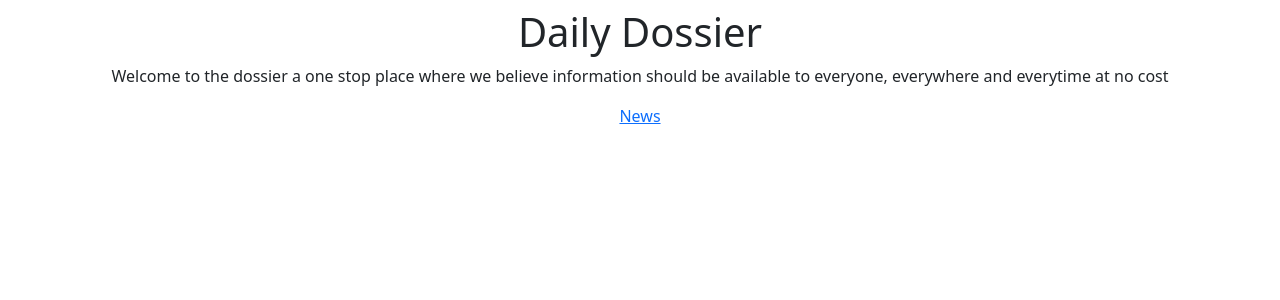
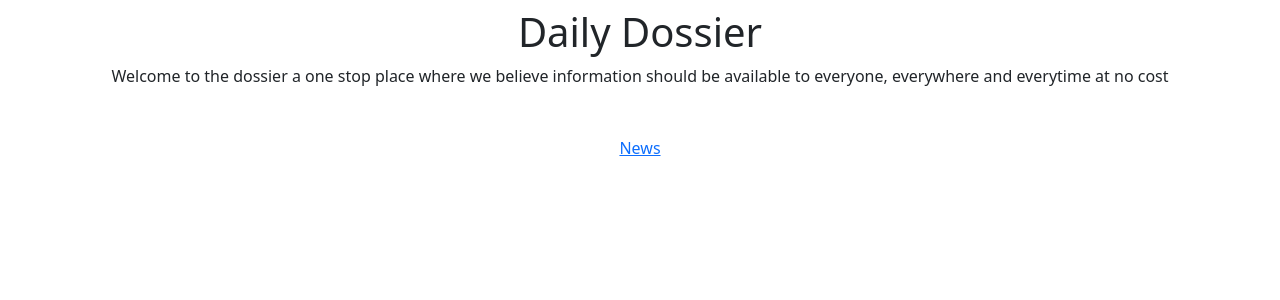
Before and after one commit to paulmunyao/Daily-Dossier-News, a Flask app: page / in a window 1280 px wide. Shown: the part 129-429 px from the top of the page. Run offline with Flask 2, Linux system fonts and the light colour scheme.

Commit message:
Set margin top to news page

```diff
--- a/app/templates/base.html
+++ b/app/templates/base.html
@@ -19,7 +19,7 @@
     <div class="text-center mt-5"><a href="/index">Home</a></div>
     <hr>
     {% block content %}{% endblock%}
-    <div class="text-center"><a href="/news">News</a></div>
+    <div class="text-center mt-5"><a href="/news">News</a></div>
 </body>
 
 </html>
```
